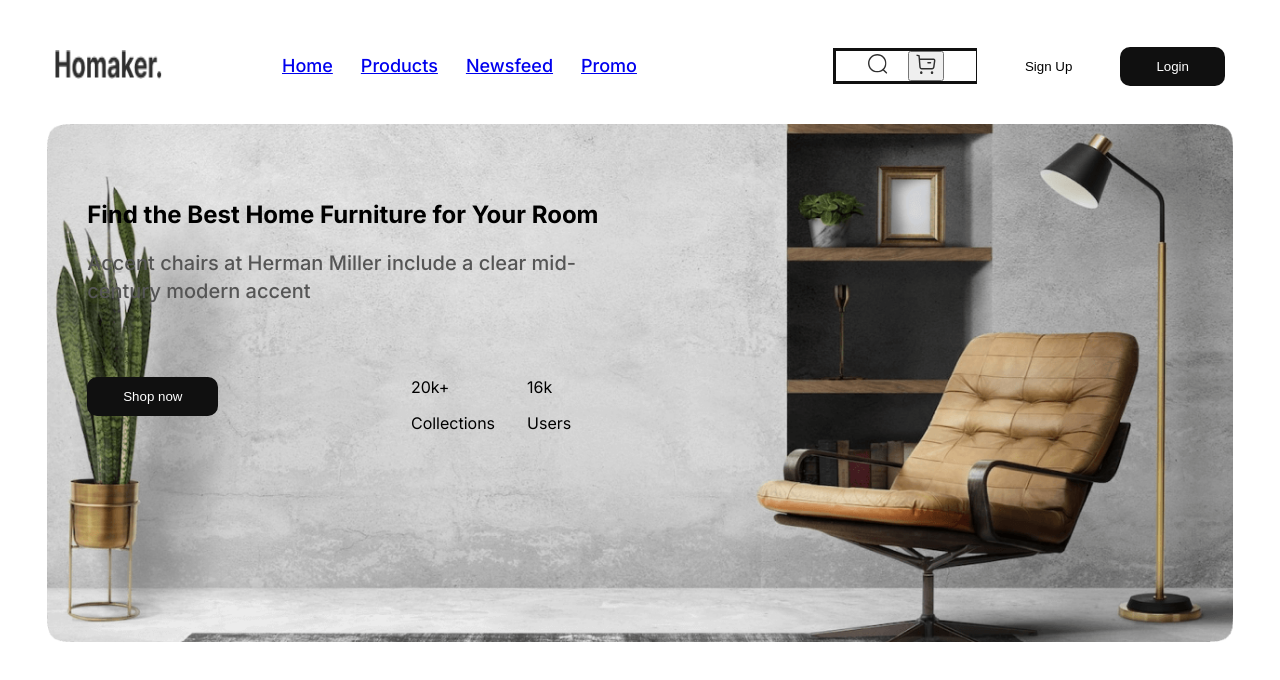
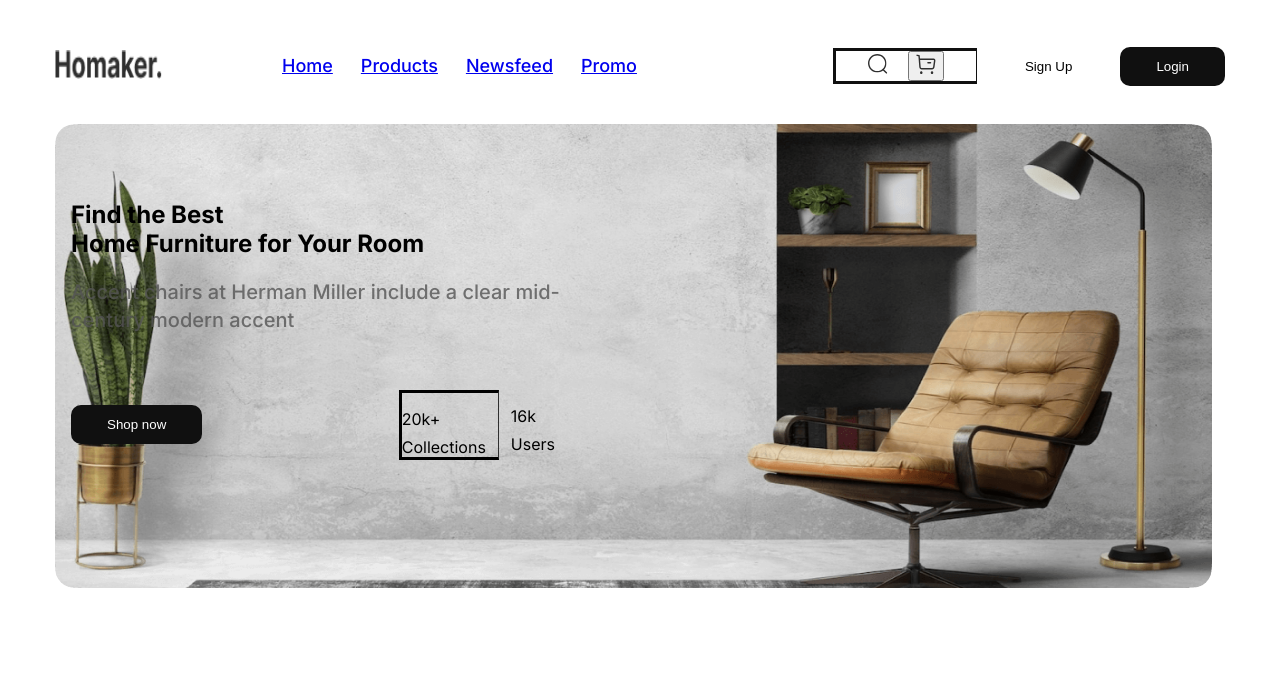
Before and after one commit to harzeezco/Kursiku, a Next.js app: page / in a window 1280 px wide. Shown: the top 680 px of the page. Built offline with nearby package versions, Linux system fonts and the light colour scheme.

Commit message:
change UI, niw need to adjust the app

```diff
--- a/app/styles/globals.css
+++ b/app/styles/globals.css
@@ -5,21 +5,4 @@
   .container {
     @apply px-6 mx-auto max-w-[1170px];
   }
-
-  .home-hero-bg {
-    background-image: url('/png/home/home-desktop.png');
-    width: 90%;
-    min-height: 100vh;
-    background-repeat: no-repeat;
-    background-size: contain;
-  }
 }
-
-@media (max-width: 768px) {
-  .home-hero-bg {
-    background-image: url('/png/home/home-mobile.png');
-    width: 90%;
-    background-repeat: no-repeat;
-    background-size: contain;
-  }
-}
--- a/app/styles/theme.css
+++ b/app/styles/theme.css
@@ -4,7 +4,7 @@
 
 @layer utilities {
   .h1-bold {
-    @apply font-bold text-[28px] md:text-[56px] md:leading-[57.2px] leading-[33.3px] text-dark-300;
+    @apply font-bold text-[32px] md:text-[56px] md:leading-[57.2px] leading-[33.3px] md:text-dark-300 text-white;
   }
 
   .h1-medium {
@@ -32,7 +32,7 @@
   }
 
   .h3-semibold {
-    @apply md:text-2xl font-semibold text-dark-600 text-lg;
+    @apply md:text-[28px] font-semibold text-dark-600 text-lg;
   }
 
   .h3-medium24 {
--- a/components/header/index.tsx
+++ b/components/header/index.tsx
@@ -4,7 +4,7 @@ import Image from 'next/image';
 import Logo from '../shared/logo';
 import Nav from './nav';
 
-import OtherMenu from './other-menu';
+import OtherMenu from './users-auth';
 
 function Header() {
   return (
--- a/components/home/hero/index.tsx
+++ b/components/home/hero/index.tsx
@@ -1,27 +1,37 @@
 import Button from '@/components/shared/button';
+import Image from 'next/image';
 import React from 'react';
 
 function Hero() {
   return (
-    <section className='home-hero-bg container relative mb-10'>
-      <div className='hero-img relative max-w-lg py-14 pb-32 lg:translate-x-1/4 lg:pl-4'>
+    <section className='container relative mb-10'>
+      <Image
+        className='absolute -z-10 h-full w-[90%] rounded-[20px] lg:w-[95%]'
+        src='/png/home/home-desktop.png'
+        alt='landing image'
+        width={1170}
+        height={1170}
+      />
+      <div className='max-w-lg px-7 py-14 pb-32 lg:translate-x-1/4 lg:pl-4'>
         <h1 className='h1-bold mb-5'>
-          Find the Best Home Furniture for Your Room
+          Find the Best
+          <br />
+          Home Furniture for Your Room
         </h1>
-        <p className='text-xl font-medium text-dark-200 lg:pr-4'>
+        <p className='font-medium text-white opacity-[80%] md:text-xl lg:pr-4 lg:text-dark-200'>
           Accent chairs at Herman Miller include a clear mid-century modern
           accent
         </p>
-        <div className='mt-14 flex items-center justify-between mr-7'>
+        <div className='mr-7 mt-9 flex flex-col items-start gap-6 md:flex-row lg:mt-14 lg:items-center lg:justify-between'>
           <Button variant='primary'>Shop now</Button>
 
-          <div className='flex items-center gap-8'>
-            <div>
-              <p>20k+</p>
+          <div className='flex gap-3'>
+            <div className='border-r-[1.7px] border-solid border-r-dark-500 pr-3'>
+              <p className='h3-semibold mb-2'>20k+</p>
               <span>Collections</span>
             </div>
             <div>
-              <p>16k</p>
+              <p className='h3-semibold mb-2'>16k</p>
               <span>Users</span>
             </div>
           </div>
```
Also changed, not shown: components/header/users-auth/index.tsx (renamed from components/header/other-menu/index.tsx).
